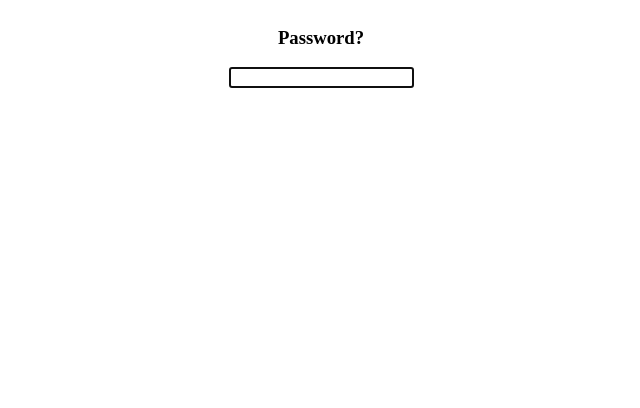
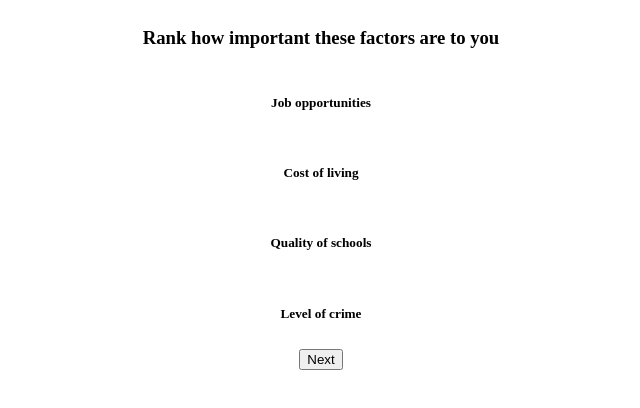
Before and after one commit to Refugees-Say/questionnaire, a React app: page / in a window 1280 px wide. Shown: the top 408 px of the page, without its empty margins (319-959 px from the left). Built offline with nearby package versions, Linux system fonts and the light colour scheme; the HTML template or start-up script is replaced by a standard one.

Commit message:
Add key UI components and controllers

```diff
--- a/src/apps/QuestionnaireApp.jsx
+++ b/src/apps/QuestionnaireApp.jsx
@@ -1,17 +1,115 @@
 import React from "react"
 import CenteredBlock from "../components/CenteredBlock.jsx"
-
+import Question from "./components/Question.jsx"
 
 class QuestionnaireApp extends React.Component {
 
+  constructor(props) {
+    super(props)
+    this.state = {
+      activeQuestionId: null,
+      activeQuestionStatus: "LOADING",
+      questionList: [],
+      questionListStatus: "LOADING"
+    }
+    this.answerHandler.bind(this)
+  }
+
+  answerHandler(questionData) {
+    // Send the answer to the API
+    this.setState({
+      activeQuestionId: questionData.next_question_id
+    })
+  }
+
+  fetchQuestionList() {
+    setTimeout(() =>
+      this.setState({
+        questionList: [
+          {
+            question_id: "1",
+            question_type: "ranking",
+            question_text: "Rank how important these factors are to you",
+            question_image: null,
+            next_question_id: "2",
+            options: [
+              {
+                option_id: "1_1",
+                option_text: "Job opportunities",
+                option_image: null
+              },
+              {
+                option_id: "1_2",
+                option_text: "Cost of living",
+                option_image: null
+              },
+              {
+                option_id: "1_3",
+                option_text: "Quality of schools",
+                option_image: null
+              },
+              {
+                option_id: "1_4",
+                option_text: "Level of crime",
+                option_image: null
+              }
+            ]
+          },
+          {
+            question_id: "2",
+            question_type: "multi_answer",
+            question_text: "Is it important for you to access any of these?",
+            question_image: null,
+            next_question_id: "1",
+            options: [
+              {
+                option_id: "2_1",
+                option_text: "English teaching",
+                option_image: null
+              },
+              {
+                option_id: "2_2",
+                option_text: "Practical training",
+                option_image: null
+              },
+              {
+                option_id: "2_3",
+                option_text: "University",
+                option_image: null
+              }
+            ]
+          }
+        ],
+        activeQuestionId: "1",
+        questionListStatus: "READY",
+        activeQuestionStatus: "READY"
+      }),
+      2000
+    )
+  }
+
+  componentDidMount() {
+    this.fetchQuestionList()
+  }
+
   render() {
+    let contents = <h3></h3>
+
+    if (this.state.questionListStatus=="LOADING") {
+      contents = <h4> Loading Questionnaire... </h4>
+    } else if (this.state.activeQuestionStatus=="LOADING") {
+      contents = <h4> Loading Questionnaire... </h4>
+    } else {
+      let questionData = this.state.questionList.filter((question) =>
+        this.state.activeQuestionId === question.question_id
+      )[0]
+      contents = <Question data={questionData} submitAnswer={this.answerHandler} />
+    }
 
     return(
       <div>
         <CenteredBlock>
-          <h3>
-            Begin Questionnaire
-          </h3>
+          {contents}
         </CenteredBlock>
       </div>
     )
--- /dev/null
+++ b/src/apps/components/MultiAnswerController.jsx
@@ -0,0 +1,52 @@
+import React from "react"
+import OptionItem from "./OptionItem.jsx"
+
+
+class MultiAnswerController extends React.Component {
+
+  constructor(props) {
+    super(props)
+    this.displayName = "MultiAnswerController"
+    this.optionToggle = this.optionToggle.bind(this)
+  }
+
+  optionToggle(optionId) {
+    let optionIndex = this.props.chosenAnswers.indexOf(optionId)
+
+    let newAnswers = this.props.chosenAnswers.slice()
+
+    if (optionIndex > -1) {
+      newAnswers.splice(optionIndex, 1)
+    } else {
+      newAnswers.push(optionId)
+    }
+
+    this.props.answerHandler(newAnswers)
+  }
+
+  render() {
+    const style = {
+      container: {
+        textAlign: "center",
+      }
+    }
+
+    let options = []
+    for (let option of this.props.data) {
+      options.push(
+        <OptionItem data={option} onClick={this.optionToggle} />
+      )
+    }
+
+
+
+    return(
+      <div style={style.container}>
+        {options}
+      </div>
+    )
+  }
+
+}
+
+export default MultiAnswerController
--- /dev/null
+++ b/src/apps/components/OptionItem.jsx
@@ -0,0 +1,35 @@
+import React from "react"
+
+
+class OptionItem extends React.Component {
+
+  constructor(props) {
+    super(props)
+    this.displayName = "OptionItem"
+    this.clickHandler = this.clickHandler.bind(this)
+  }
+
+  clickHandler() {
+    this.props.optionToggle(this.props.data.option_id)
+  }
+
+  render() {
+    const style = {
+      container: {
+        width: "75%",
+        textAlign: "center",
+        margin: "0 auto",
+        padding: "5px 10px"
+      },
+    }
+
+    return(
+      <div style={style.container} onClick={this.clickHandler}>
+        <h5>{this.props.data.option_text}</h5>
+      </div>
+    )
+  }
+
+}
+
+export default OptionItem
--- /dev/null
+++ b/src/apps/components/Options.jsx
@@ -0,0 +1,52 @@
+import React from "react"
+import MultiAnswerController from "./MultiAnswerController.jsx"
+import SingleAnswerController from "./SingleAnswerController.jsx"
+import RankingController from "./RankingController.jsx"
+
+
+class Options extends React.Component {
+
+  constructor(props) {
+    super(props)
+    this.displayName = "Options"
+    this.updateAnswer = this.updateAnswer.bind(this)
+  }
+
+  updateAnswer(chosenAnswers) {
+    console.log(this.props)
+    this.props.answerHandler(chosenAnswers)
+  }
+
+  render() {
+    const style = {
+      container: {
+        textAlign: "center",
+      },
+    }
+
+    let optionsController = <div></div>
+
+    if (this.props.type==="multi_answer") {
+      optionsController = <MultiAnswerController
+        data={this.props.data} chosenAnswers={this.props.chosenAnswers}
+        answerHandler={this.updateAnswer} />
+    } else if (this.props.type==="single_answer") {
+      optionsController = <SingleAnswerController
+        data={this.props.data} chosenAnswers={this.props.chosenAnswers}
+        answerHandler={this.updateAnswer} />
+    } else if (this.props.type==="ranking") {
+      optionsController = <RankingController
+        data={this.props.data} chosenAnswers={this.props.chosenAnswers}
+        answerHandler={this.updateAnswer} />
+    }
+
+    return(
+      <div style={style.container}>
+        {optionsController}
+      </div>
+    )
+  }
+
+}
+
+export default Options
--- /dev/null
+++ b/src/apps/components/Question.jsx
@@ -0,0 +1,48 @@
+import React from "react"
+import Options from "./Options.jsx"
+
+
+class Question extends React.Component {
+
+  constructor(props) {
+    super(props)
+    this.displayName = "Question"
+    this.state = {
+      chosenAnswers: []
+    }
+    this.clickHandler = this.clickHandler.bind(this)
+    this.updateAnswer = this.updateAnswer.bind(this)
+  }
+
+  updateAnswer(answerSet) {
+    this.setState({
+      chosenAnswers: answerSet
+    })
+  }
+
+  clickHandler() {
+    this.props.submitAnswer(this.props.data, this.state.chosenAnswers)
+  }
+
+  render() {
+    const style = {
+      container: {
+        textAlign: "center",
+      },
+    }
+
+    return(
+      <div style={style.container}>
+        <h3>{this.props.data.question_text}</h3>
+        <Options data={this.props.data.options}
+          type={this.props.data.question_type}
+          chosenAnswers={this.state.chosenAnswers}
+          answerHandler={this.updateAnswer} />
+        <button onClick={this.clickHandler}>Next</button>
+      </div>
+    )
+  }
+
+}
+
+export default Question
--- /dev/null
+++ b/src/apps/components/RankingController.jsx
@@ -0,0 +1,52 @@
+import React from "react"
+import OptionItem from "./OptionItem.jsx"
+
+
+class RankingController extends React.Component {
+
+  constructor(props) {
+    super(props)
+    this.displayName = "RankingController"
+    this.optionToggle = this.optionToggle.bind(this)
+  }
+
+  optionToggle(optionId) {
+    let optionIndex = this.props.chosenAnswers.indexOf(optionId)
+
+    let newAnswers = this.props.chosenAnswers.slice()
+
+    if (optionIndex > -1) {
+      newAnswers.splice(optionIndex, 1)
+    } else {
+      newAnswers.push(optionId)
+    }
+
+    this.props.answerHandler(newAnswers)
+  }
+
+  render() {
+    const style = {
+      container: {
+        textAlign: "center",
+      }
+    }
+
+    let options = []
+    for (let option of this.props.data) {
+      options.push(
+        <OptionItem data={option} optionToggle={this.optionToggle} />
+      )
+    }
+
+
+
+    return(
+      <div style={style.container}>
+        {options}
+      </div>
+    )
+  }
+
+}
+
+export default RankingController
--- /dev/null
+++ b/src/apps/components/SingleAnswerController.jsx
@@ -0,0 +1,52 @@
+import React from "react"
+import OptionItem from "./OptionItem.jsx"
+
+
+class SingleAnswerController extends React.Component {
+
+  constructor(props) {
+    super(props)
+    this.displayName = "SingleAnswerController"
+    this.optionToggle = this.optionToggle.bind(this)
+  }
+
+  optionToggle(optionId) {
+    let optionIndex = this.props.chosenAnswers.indexOf(optionId)
+
+    let newAnswers = this.props.chosenAnswers.slice()
+
+    if (optionIndex > -1) {
+      newAnswers.splice(optionIndex, 1)
+    } else {
+      newAnswers.push(optionId)
+    }
+
+    this.props.answerHandler(newAnswers)
+  }
+
+  render() {
+    const style = {
+      container: {
+        textAlign: "center",
+      }
+    }
+
+    let options = []
+    for (let option of this.props.data) {
+      options.push(
+        <OptionItem data={option} onClick={this.optionToggle} />
+      )
+    }
+
+
+
+    return(
+      <div style={style.container}>
+        {options}
+      </div>
+    )
+  }
+
+}
+
+export default SingleAnswerController
--- a/src/index.jsx
+++ b/src/index.jsx
@@ -10,7 +10,7 @@ class App extends React.Component {
   constructor(props) {
     super(props)
     this.state = {
-      password: "",
+      password: "refsay",
     }
     this.passwordHandler = this.passwordHandler.bind(this)
   }
```
Also changed, not shown: 2 other files (tests, documents, lock files or other folders).
